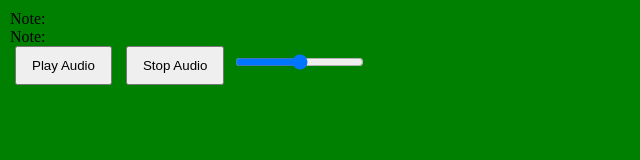
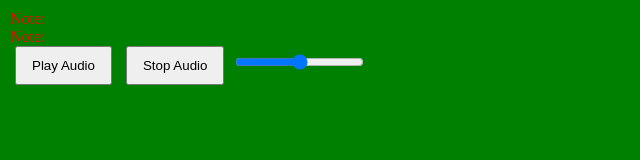
Before and after one commit to jnruby/jnruby.github.io, a website: page ultravioleta/index.html in a window 1280 px wide. Shown: the full height of the page, 0-640 px from the left. Drawn offline with Linux system fonts and the light colour scheme.

Commit message:
v2 2 note display

```diff
--- a/ultravioleta/style.css
+++ b/ultravioleta/style.css
@@ -32,6 +32,6 @@
     cursor: pointer;
 }
 
-#frequencyDisplay {
-    color: red;
+#frequencyDisplay1, #frequencyDisplay2 {
+    color: red; /* Changes the text color to red */
 }
```
Also changed, not shown: ultravioleta/index.html (+2 -2 lines).
